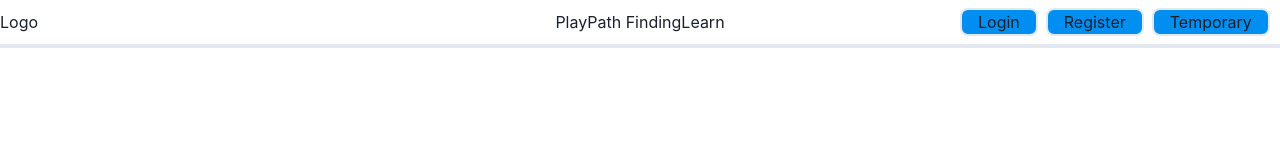
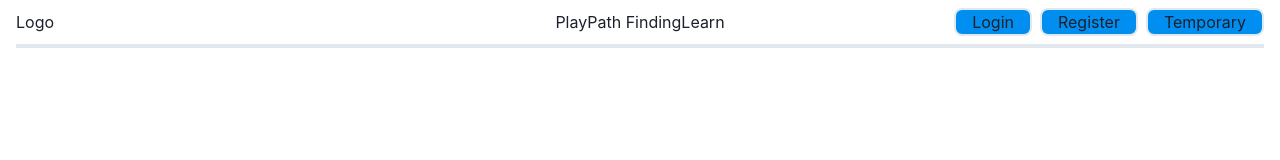
Before and after one commit to Am4teur/mazer-next, a Next.js app: page / in a window 1280 px wide. Shown: the top 160 px of the page. Built offline with nearby package versions, Linux system fonts and the light colour scheme.

Commit message:
Align navbar auth to end and add margin to navbar

```diff
--- a/components/Navbar.tsx
+++ b/components/Navbar.tsx
@@ -4,7 +4,7 @@ import Button from "./basics/Button";
 
 const Navbar = () => {
   return (
-    <nav className="logo flex justify-center items-center border-b-4">
+    <nav className="logo flex justify-center items-center border-b-4 mx-4">
       <div className="logo flex basis-1/4">
         <span>Logo</span>
       </div>
@@ -19,7 +19,7 @@ const Navbar = () => {
           <a>Learn</a>
         </NextLink>
       </div>
-      <div className="auth flex basis-1/4 gap-2">
+      <div className="auth flex basis-1/4 gap-2 justify-end">
         <Button>Login</Button>
         <Button>Register</Button>
         <Button>Temporary</Button>
```
